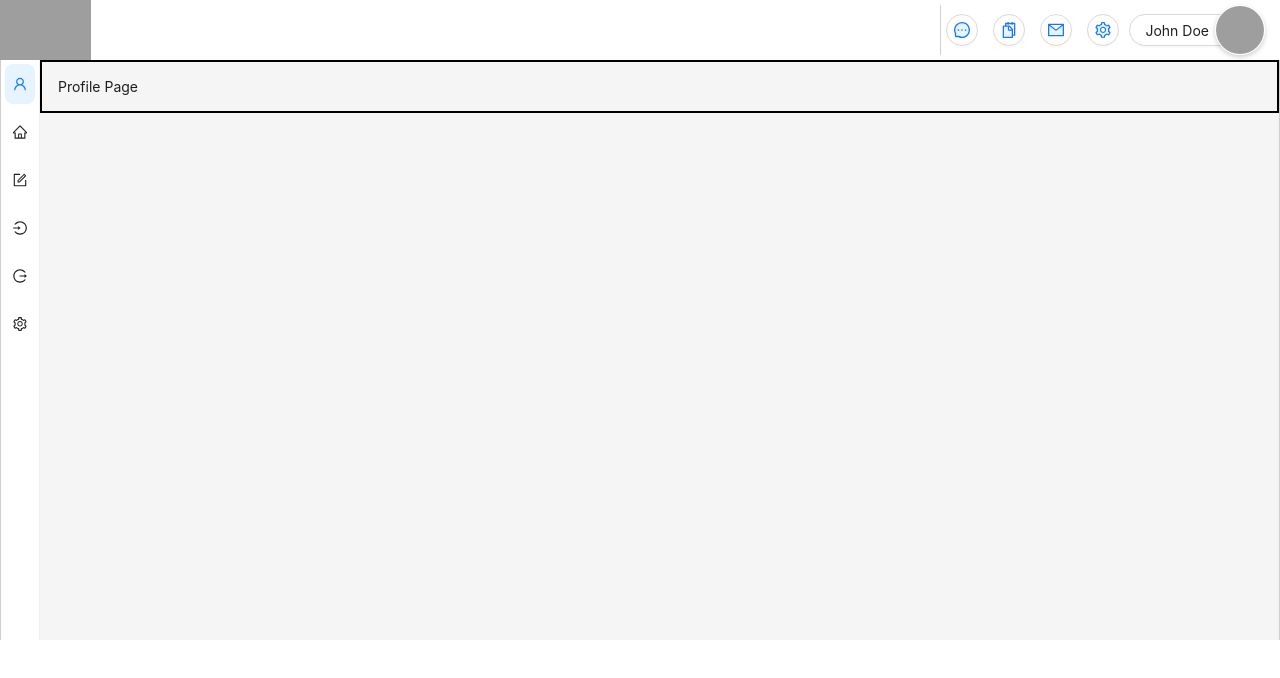
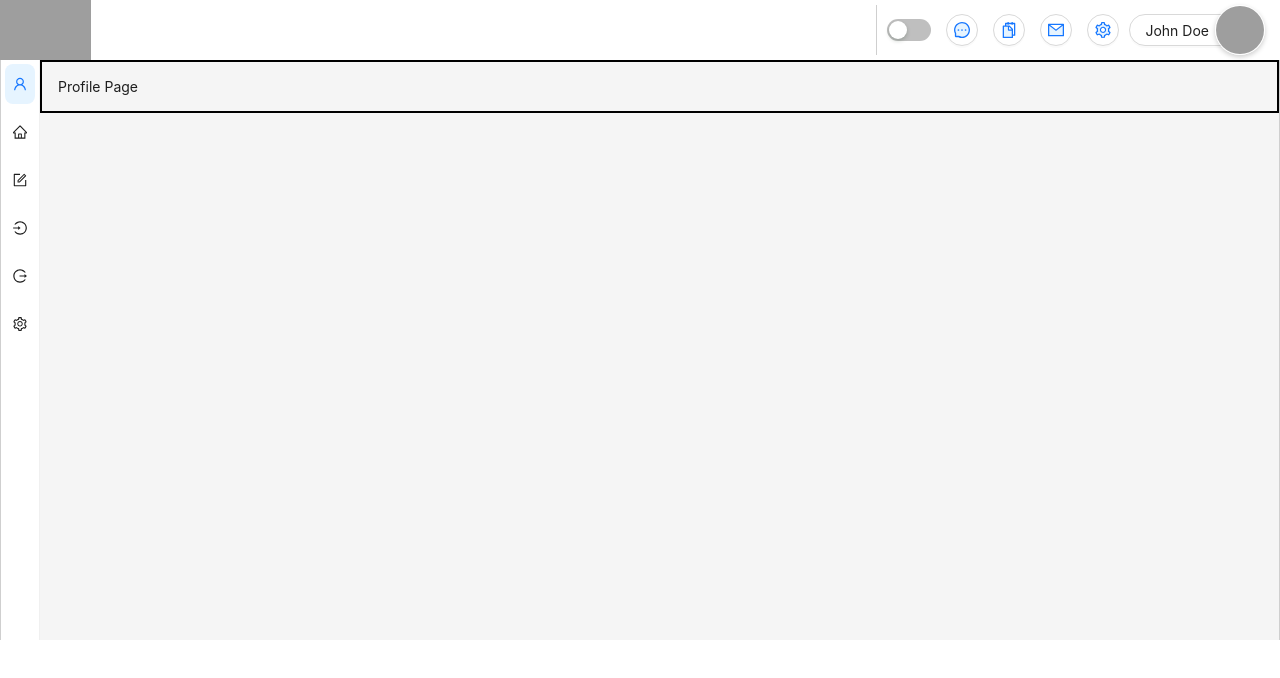
Before and after one commit to msbrdmr/Test, a React (Create React App) app in the folder Frontend/: page / in a window 1280 px wide. Shown: the top 678 px of the page. Built offline with nearby package versions, Linux system fonts and the light colour scheme; grey boxes are pictures that could not be loaded.

Commit message:
added dark mode button
button changes a dark mode state but no styling is changed.

```diff
--- a/Frontend/src/App.js
+++ b/Frontend/src/App.js
@@ -1,15 +1,20 @@
-import React from "react";
+import React, { useState } from "react";
 import { BrowserRouter as Router, Routes, Route } from "react-router-dom";
 import Dashboard from "./Dashboard";
 import * as pages from "./pages/Pages";
 import RegisterPage from "./pages/Register";
-import "../src/assets/styles/index.css"
+import "../src/assets/styles/index.css";
 function App() {
+	const [darkMode, setDarkMode] = useState(false);
+
+	const handleDarkModeChange = (checked) => {
+		console.log(checked);
+		setDarkMode(checked);
+	};
 	return (
 		<Router>
-
 			<Routes>
-				<Route path="/" element={<Dashboard />}>
+				<Route path="/" element={<Dashboard darkMode={darkMode} handleDarkModeChange={handleDarkModeChange} />}>
 					<Route index element={<pages.Profile />} />
 					<Route path="/profile" element={<pages.Profile />} />
 					<Route path="/forms" element={<pages.Forms />} />
--- a/Frontend/src/Dashboard.js
+++ b/Frontend/src/Dashboard.js
@@ -1,5 +1,5 @@
 import React, { useState } from "react";
-import { Layout, Menu, Divider } from "antd";
+import { Layout, Menu, Divider, Switch } from "antd";
 
 import { ProfileButtonArea } from "./components/TopRightProfile";
 import { UserOutlined, FormOutlined, LoginOutlined, LogoutOutlined, SettingOutlined, MenuFoldOutlined, HomeOutlined } from "@ant-design/icons";
@@ -20,7 +20,7 @@ const menuItemUnFoldStyle = {
 const { Sider, Content, Header } = Layout;
 const UnfoldNavbarWidth = 150;
 const FoldNavbarWidth = 40;
-const Dashboard = () => {
+const Dashboard = ({ darkMode, handleDarkModeChange }) => {
 	const [fold, setFold] = useState(true);
 	const [navbarWidth, setNavbarWidth] = useState(FoldNavbarWidth);
 
@@ -40,9 +40,12 @@ const Dashboard = () => {
 					<div style={{ marginRight: "auto" }}>
 						<img src="https://i.imgur.com/MgnwjM9.png" alt="Logo" style={{ marginTop: "25px", height: "68px", width: "auto" }} />
 					</div>
+
 					<CustomDivider height={50} topMargin={20} bottomMargin={20} />
 
-					<Menu theme="dark" mode="horizontal" defaultSelectedKeys={["2"]} />
+					<Switch checked={darkMode} onChange={handleDarkModeChange} style={{ marginLeft: "10px", marginRight: "10px" }} />
+
+					<Menu theme="light" mode="horizontal" defaultSelectedKeys={["2"]} />
 
 					<ProfileButtonArea userName="John Doe" imageUrl="https://images.pexels.com/photos/415829/pexels-photo-415829.jpeg?auto=compress&cs=tinysrgb&w=1260&h=750&dpr=1" />
 				</Header>
--- a/Frontend/src/components/TopRightProfile.jsx
+++ b/Frontend/src/components/TopRightProfile.jsx
@@ -1,5 +1,5 @@
 import React, { useState } from "react";
-import { Button, Avatar, notification, Popover, App } from "antd";
+import { Button, Avatar, notification, Popover, Switch, App } from "antd";
 import {
     SettingTwoTone,
     UserOutlined,
@@ -18,7 +18,6 @@ const contentMap = {
 };
 
 export const ProfileButtonArea = ({ imageUrl, userName }) => {
-    const { modal } = App.useApp();
     const [isHovered, setHovered] = useState(false);
 
     const handleHover = () => {
@@ -37,6 +36,8 @@ export const ProfileButtonArea = ({ imageUrl, userName }) => {
             placement: "bottomLeft",
         });
     };
+
+
 
     const renderPopoverContent = (type) => (
         <div>
@@ -79,6 +80,9 @@ export const ProfileButtonArea = ({ imageUrl, userName }) => {
                 />
             </Popover>
 
+            {/* Dark Mode Switch */}
+
+
             <Button
                 type="default"
                 style={{ borderRadius: "25px 0px 0px 25px" }}
```
